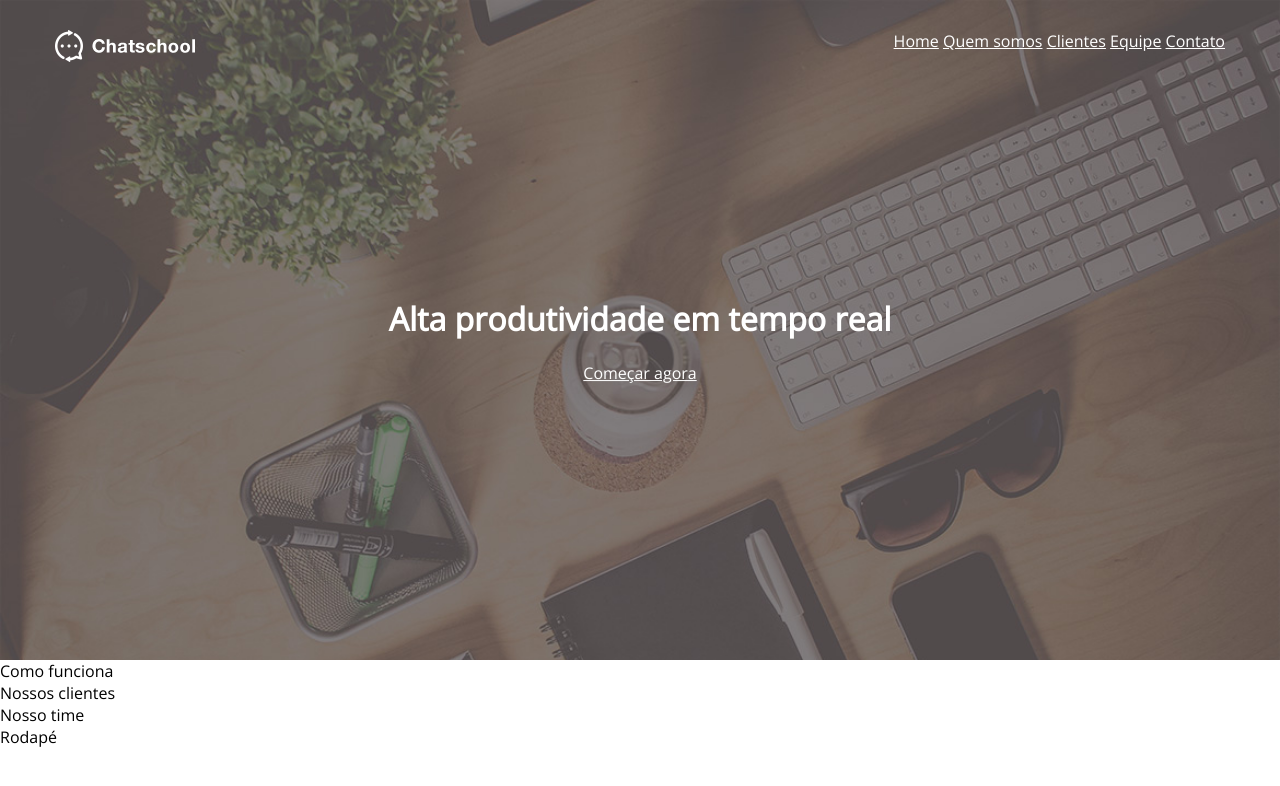
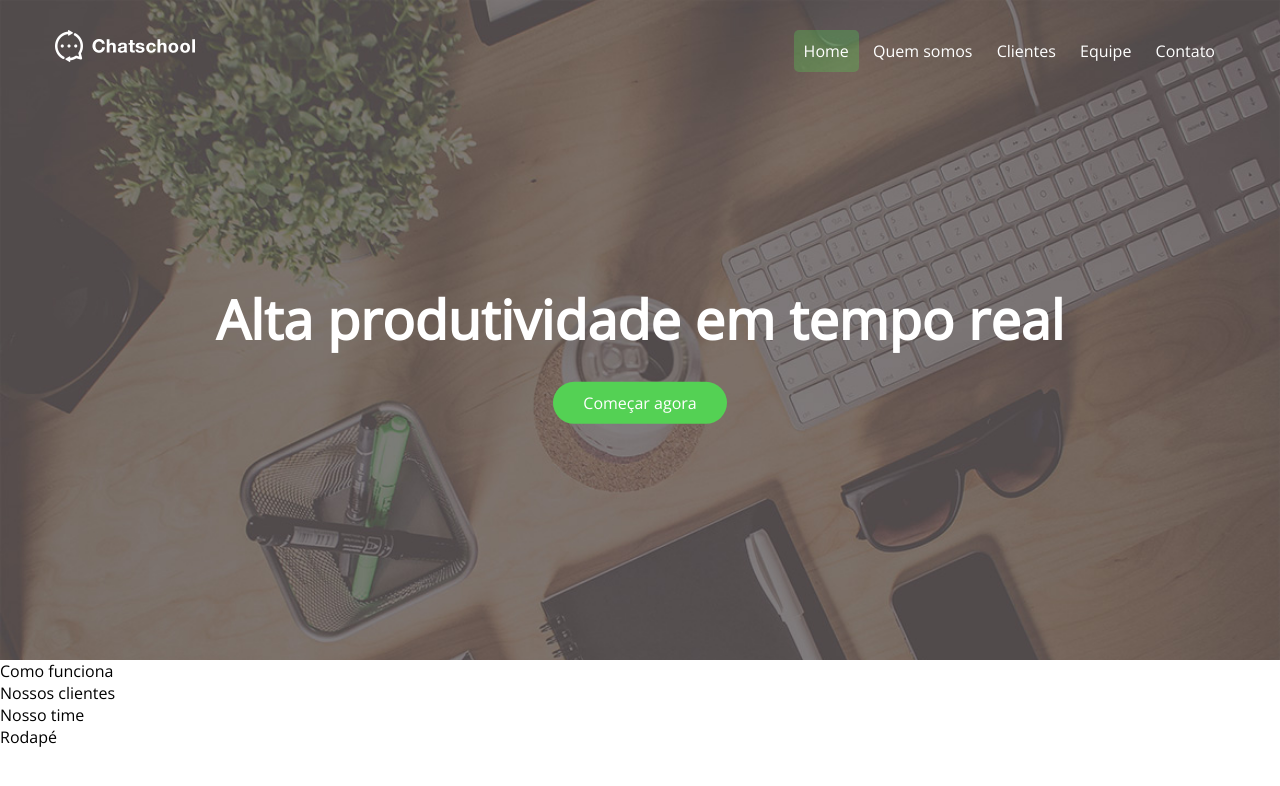
Before and after one commit to FabricioDev/Layout_Html_Css, a plain HTML site: page index.html in a window 1280 px wide. Drawn offline with nearby package versions, Linux system fonts and the light colour scheme.

Commit message:
Estilizando menu

```diff
--- a/css/style.css
+++ b/css/style.css
@@ -9,6 +9,32 @@ body
 	padding: 0;
 }
 
+a {
+	text-decoration: none;
+}
+
+#header .btn {
+	background-color: rgb(84, 209, 84);
+	font-size: 16px;
+	border-radius: 30px;
+	padding: 10px 30px;
+}
+#header .btn:hover {
+	background-color: rgb(84, 180, 84);
+}
+
+#header nav a {
+	display: inline-block;
+	text-decoration: none;
+	padding: 10px;
+	border-radius: 5px;
+}
+#header nav a:hover, #header a.active{
+	background-color: rgba(84, 209, 84, 0.3);
+}
+#header h1{
+	font-size: 54px;
+}
 #header
 {
 	background: #000 url("../images/background-header.jpg") no-repeat;
--- a/index.html
+++ b/index.html
@@ -12,12 +12,14 @@
         <div class="container">
         	<div class="row">
         		<div class="col col-desktop-3">
-                    <img src="images/logo.png" alt="Logo da Prover">
+                    <a href="index.html">
+                        <img src="images/logo.png" alt="Logo da Prover">
+                    </a>
                 </div>
         		<div class="col col-desktop-9">
         			<nav>
         				<ul>
-        					<li><a href="index.html">Home</a></li>
+        					<li><a href="index.html" class="active">Home</a></li>
         					<li><a href="quem-somos.html">Quem somos</a></li>
         					<li><a href="">Clientes</a></li>
         					<li><a href="">Equipe</a></li>
@@ -29,7 +31,7 @@
         	<div class="row">
         		<div class="col col-desktop-12 title">
         			<h1>Alta produtividade em tempo real</h1>
-        			<a href="">Começar agora</a>
+        			<a href="" class="btn">Começar agora</a>
         		</div>
         	</div>
         </div>
```
